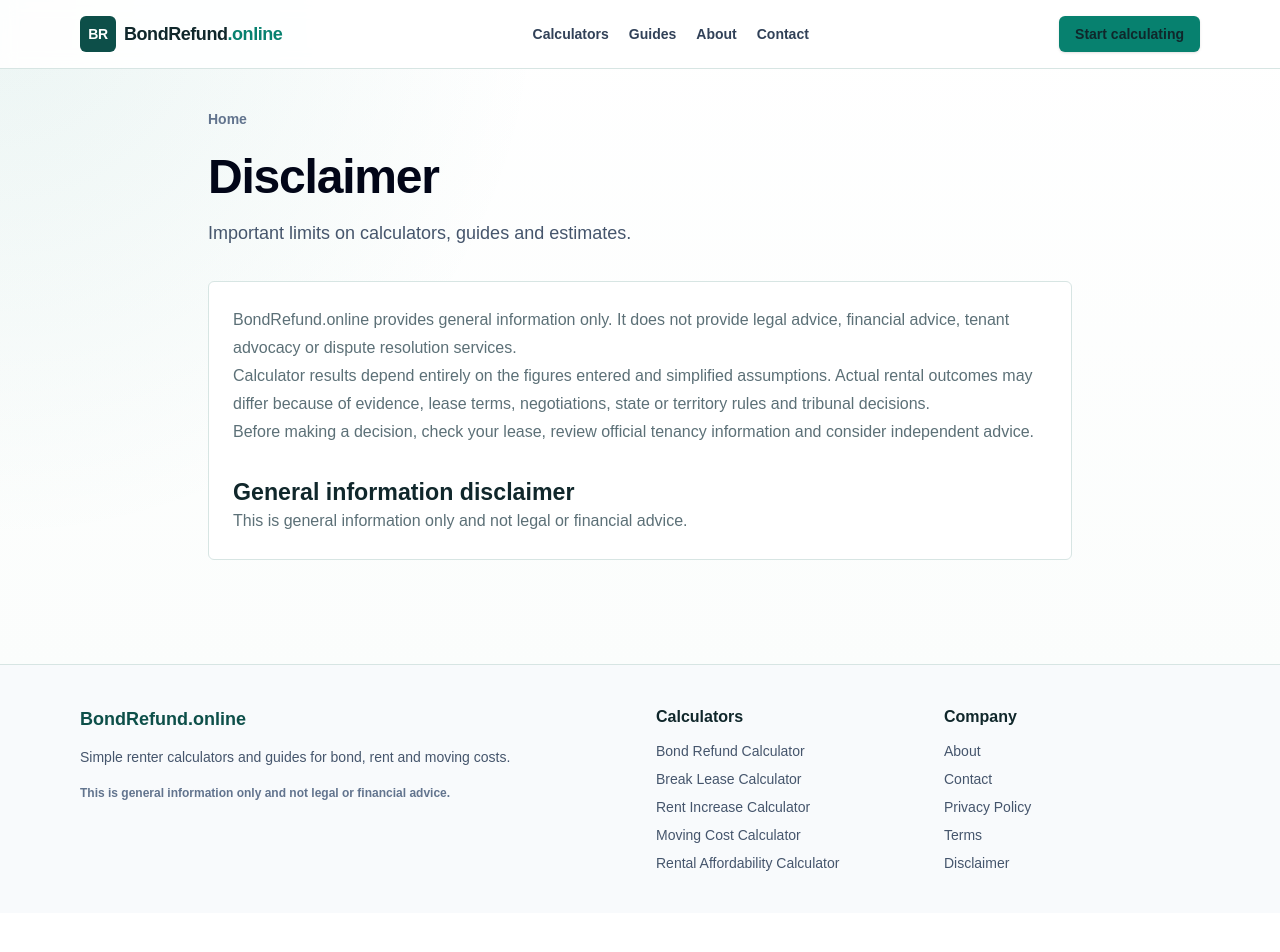
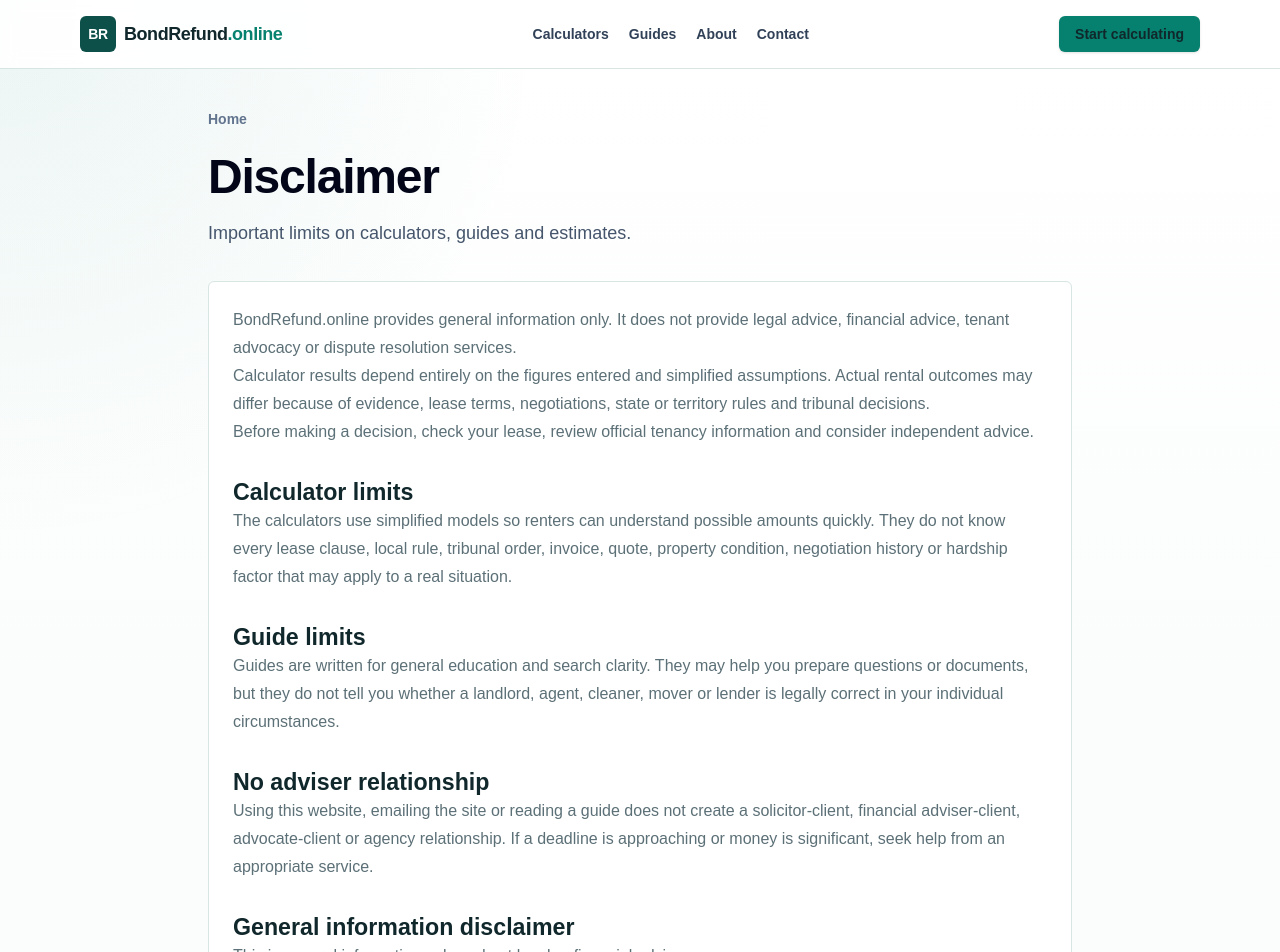
Before and after one commit to taylansadikoglu-hue/BondRefund, a Next.js app: page /disclaimer in a window 1280 px wide. Shown: the top 952 px of the page. Before the commit the page ends 913 px from the top, so only its background shows below. Built offline with nearby package versions, Linux system fonts and the light colour scheme; no server answers.

Commit message:
Fix BondRefund audit issues

```diff
--- a/app/disclaimer/page.tsx
+++ b/app/disclaimer/page.tsx
@@ -19,6 +19,21 @@ export default function DisclaimerPage() {
       <p>
         Before making a decision, check your lease, review official tenancy information and consider independent advice.
       </p>
+      <h2>Calculator limits</h2>
+      <p>
+        The calculators use simplified models so renters can understand possible amounts quickly. They do not know every lease clause, local rule,
+        tribunal order, invoice, quote, property condition, negotiation history or hardship factor that may apply to a real situation.
+      </p>
+      <h2>Guide limits</h2>
+      <p>
+        Guides are written for general education and search clarity. They may help you prepare questions or documents, but they do not tell you
+        whether a landlord, agent, cleaner, mover or lender is legally correct in your individual circumstances.
+      </p>
+      <h2>No adviser relationship</h2>
+      <p>
+        Using this website, emailing the site or reading a guide does not create a solicitor-client, financial adviser-client, advocate-client or
+        agency relationship. If a deadline is approaching or money is significant, seek help from an appropriate service.
+      </p>
     </InfoPage>
   );
 }
```
